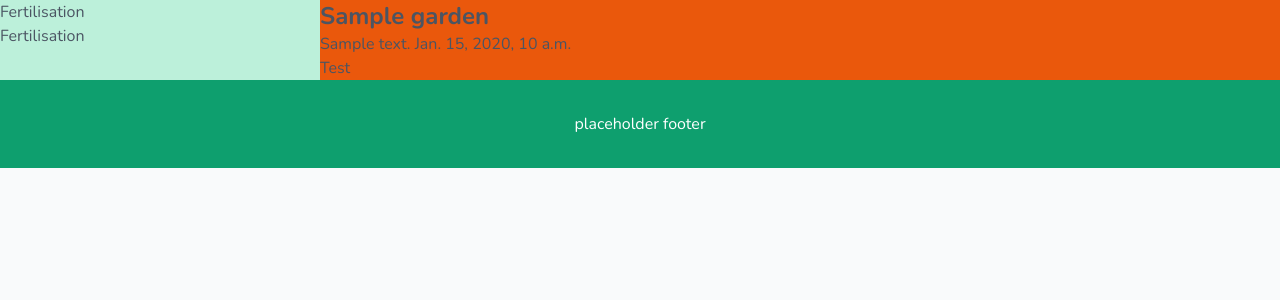
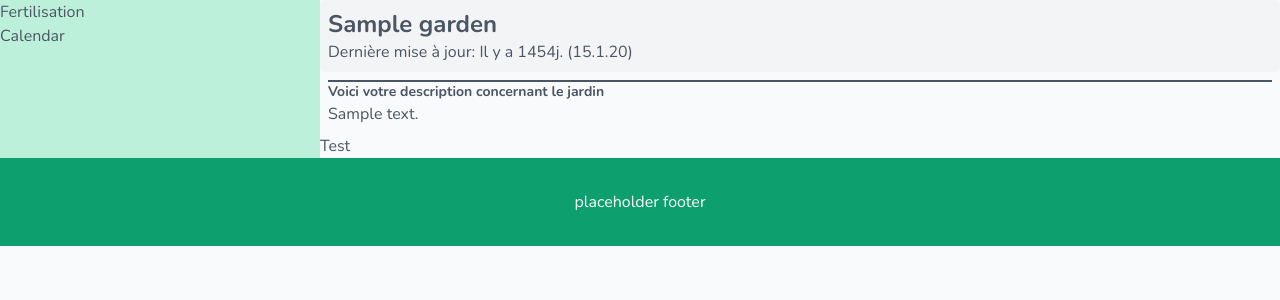
Before and after one commit to renlo08/my-little-garden, a Django app: a page that uses app/templates/gardens/details.html in a window 1280 px wide. Shown: the part 144-444 px from the top of the page. Run offline with Django 4.2, Linux system fonts and the light colour scheme; a user stored in the database is signed in; tables that the repository leaves empty hold one stand-in row (values such as "Sample post"); some libraries are stand-ins or nearby versions.

Commit message:
Update CSS styles, modify garden model and views
Updated 'mlghome-ui.css' to refine styles, added and removed specific CSS classes. Created a new model class 'Address' in 'gardens/models.py', associated it with 'Garden' class and migrated these changes. Enhanced 'Garden' model's functionality by adding 'get_last_update' and 'compute_time_difference' methods. Refactored 'gardens/details.html' for improved representation. Integrated 'Address' model in 'admin.py'. These updates lead to improved user interface and better structuring of the garden's data model.

```diff
--- a/app/gardens/models.py
+++ b/app/gardens/models.py
@@ -27,6 +27,18 @@ class Fertilizer(models.Model):
     components = models.ManyToManyField(FertilizerComponent)
 
 
+class Address(models.Model):
+    name = models.CharField(max_length=60)
+    street = models.CharField(max_length=60, blank=True, null=True)
+    house_number = models.CharField(max_length=10, blank=True, null=True)
+    city = models.CharField(max_length=60, blank=True, null=True)
+    state = models.CharField(max_length=60, blank=True, null=True)
+    postal_code = models.CharField(max_length=10, blank=True, null=True)
+    country = models.CharField(max_length=30, blank=True, null=True)
+    lattitude = models.DecimalField(max_digits=9, decimal_places=6, blank=True, null=True)
+    longitude = models.DecimalField(max_digits=9, decimal_places=6, blank=True, null=True)
+
+
 class GardenQuerySet(models.QuerySet):
     def search(self, query):
         if query is None or query == '':
@@ -50,8 +62,12 @@ class Garden(models.Model):
     description = models.TextField()
     creation = models.DateField(auto_now_add=True)
     updated = models.DateTimeField(auto_now=True)
+    address = models.ForeignKey(Address, on_delete=models.CASCADE, related_name='gardens', null=True, blank=True)
 
     objects = GardenManager()
+
+    def get_last_update(self):
+        return compute_time_difference(self.updated)
 
     def get_absolute_url(self):
         return reverse('gardens:detail', kwargs={'slug': self.slug})
@@ -88,16 +104,7 @@ class FertilizationInline(models.Model):
     # fertilizer = models.ForeignKey(Fertilizer, on_delete=models.SET_NULL, null=True)
 
     def since_creation_timestamp(self):
-        current_time = datetime.now(tz=timezone.utc)  # This is timezone-aware
-        time_difference = current_time - self.due_date
-
-        if time_difference < timedelta(hours=1):
-            return f"Il y a {time_difference.total_seconds() // 60}min"
-        elif time_difference < timedelta(days=1):
-            hours = int(time_difference.total_seconds() // 3600)
-            return f"Il y a {hours}h"
-        else:
-            return f"Il y a {time_difference.days}j.\n({self.due_date.strftime('%d.%-m.%y')})"
+        return compute_time_difference(self.due_date)
 
     def convert_to_system(self, system="mks"):
         if self.quantity_as_float is None:
@@ -131,3 +138,16 @@ class FertilizationInline(models.Model):
             'id': self.id
         }
         return reverse('gardens:hx-amendment-detail', kwargs=kwargs)
+
+
+def compute_time_difference(date: datetime):
+    current_time = datetime.now(tz=timezone.utc)  # This is timezone-aware
+    time_difference = current_time - date
+
+    if time_difference < timedelta(hours=1):
+        return f"Il y a {time_difference.total_seconds() // 60}min"
+    elif time_difference < timedelta(days=1):
+        hours = int(time_difference.total_seconds() // 3600)
+        return f"Il y a {hours}h"
+    else:
+        return f"Il y a {time_difference.days}j.\n({date.strftime('%d.%-m.%y')})"
--- a/app/static/css/mlghome-ui.css
+++ b/app/static/css/mlghome-ui.css
@@ -856,6 +824,10 @@ video {
   border-bottom-width: 2px;
 }
 
+.border-t-2{
+  border-top-width: 2px;
+}
+
 .border-gray-100{
   --tw-border-opacity: 1;
   border-color: rgb(243 244 246 / var(--tw-border-opacity));
@@ -871,6 +843,11 @@ video {
   border-color: rgb(209 213 219 / var(--tw-border-opacity));
 }
 
+.border-gray-600{
+  --tw-border-opacity: 1;
+  border-color: rgb(75 85 99 / var(--tw-border-opacity));
+}
+
 .border-green-700{
   --tw-border-opacity: 1;
   border-color: rgb(21 128 61 / var(--tw-border-opacity));
@@ -881,9 +858,19 @@ video {
   background-color: rgb(4 120 87 / var(--tw-bg-opacity));
 }
 
+.bg-gray-100{
+  --tw-bg-opacity: 1;
+  background-color: rgb(243 244 246 / var(--tw-bg-opacity));
+}
+
 .bg-gray-50{
   --tw-bg-opacity: 1;
   background-color: rgb(249 250 251 / var(--tw-bg-opacity));
+}
+
+.bg-green-200{
+  --tw-bg-opacity: 1;
+  background-color: rgb(187 247 208 / var(--tw-bg-opacity));
 }
 
 .bg-green-500{
@@ -904,21 +891,6 @@ video {
 .bg-white{
   --tw-bg-opacity: 1;
   background-color: rgb(255 255 255 / var(--tw-bg-opacity));
-}
-
-.bg-orange-600{
-  --tw-bg-opacity: 1;
-  background-color: rgb(234 88 12 / var(--tw-bg-opacity));
-}
-
-.bg-amber-600{
-  --tw-bg-opacity: 1;
-  background-color: rgb(217 119 6 / var(--tw-bg-opacity));
-}
-
-.bg-green-200{
-  --tw-bg-opacity: 1;
-  background-color: rgb(187 247 208 / var(--tw-bg-opacity));
 }
 
 .object-cover{
--- a/app/templates/gardens/details.html
+++ b/app/templates/gardens/details.html
@@ -6,16 +6,24 @@
         <div class="bg-green-200">
             <ol>
                 <li>Fertilisation</li>
-                <li>Fertilisation</li>
+                <li>Calendar</li>
             </ol>
 
         </div>
-        <div class="bg-orange-600 col-span-3" id="detail-content">
-            <h1 class="text-2xl font-bold">{{ garden.name}}</h1>
-            <p>
-                <span>{{ garden.description }}</span>
-                <span>{{ garden.updated }}</span>
-            </p>
+        <div class="col-span-3" id="detail-content">
+            <div class="rounded-md bg-gray-100 p-2">
+
+                <h1 class="text-2xl font-bold">{{ garden.name }}</h1>
+                <p>
+                    <span>Dernière mise à jour:</span>
+                    <span>{{ garden.get_last_update }}</span>
+                </p>
+            </div>
+            <div class="border-t-2 border-gray-600 m-2">
+                <h2 class="font-bold text-sm">Voici votre description concernant le jardin</h2>
+                <div>
+                    {{ garden.description }}</div>
+            </div>
             <div>Test
 
             </div>
```
Also changed, not shown: other parts of app/static/css/mlghome-ui.css (+12 -69 lines), app/gardens/admin.py (+10 -1 lines), app/gardens/migrations/0011_address_garden_address.py (added), app/gardens/migrations/0012_alter_garden_address.py (added), app/gardens/migrations/0013_remove_address_zipcode_address_country_and_more.py (added), app/gardens/migrations/0014_rename_latitude_address_lattitude.py (added), app/gardens/migrations/0015_alter_address_lattitude_alter_address_longitude.py (added).
